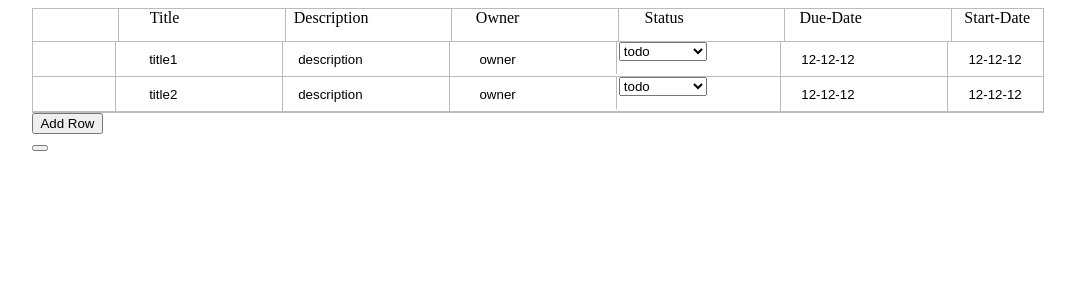
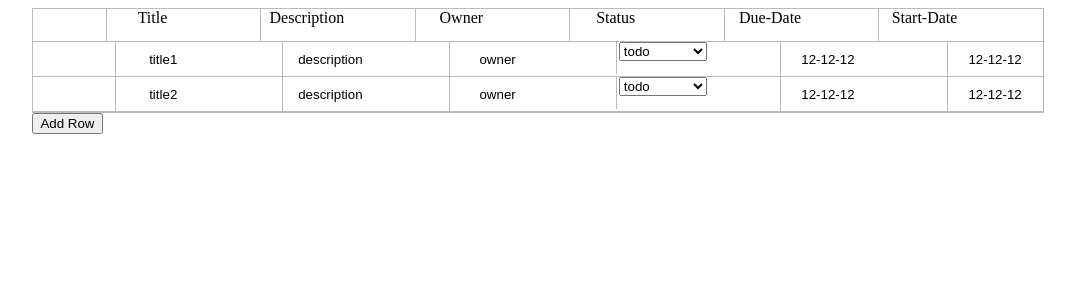
Before and after one commit to mbali92/react-dynamic-table, a React (Vite) app: page / in a window 1280 px wide. Shown: the top 300 px of the page, without its empty margins (102-1177 px from the left). Built offline with nearby package versions, Linux system fonts and the light colour scheme; some icons are missing.

Commit message:
update: removed button and added icon on table

```diff
--- a/src/components/Table.jsx
+++ b/src/components/Table.jsx
@@ -122,6 +122,8 @@ function Table() {
 	    {/* hidden fields */}
             {!hiddenFields.priority && <div className='field-name'>Priority</div>}
             {!hiddenFields.comment && <div className='field-name'>Comment</div>}
+	    {/* icon to toggle the hidden fields dropdown menu */}
+	    <div className="row-option" onClick={toggleDropdown}><i className="lni lni-more-alt"></i></div>
           </div>
 
 	{/* tabble rows */}
@@ -159,7 +161,7 @@ function Table() {
 
 	{/* dropdown menu which shows and toggles the individual hidden fields */}
         {showDropdown &&
-          <div className="dropdown">
+          <div className="dropdown-menu">
             <ul>
               {Object.keys(hiddenFields).map(field => (
                 <li key={field} onClick={() => handleDropdownSelection(field)}>{hiddenFields[field] ? `+ ${field}` : `- ${field}`}</li>
@@ -171,7 +173,7 @@ function Table() {
         <button onClick={addRow}>Add Row</button>
         <br />
 	{/* button to toggle the hidden fields dropdown menu */}
-        <button onClick={toggleDropdown}><i className="lni lni-more-alt"></i></button>
+        {/* <button onClick={toggleDropdown}><i className="lni lni-more-alt"></i></button> */}
 
       </div>
     </>
```
